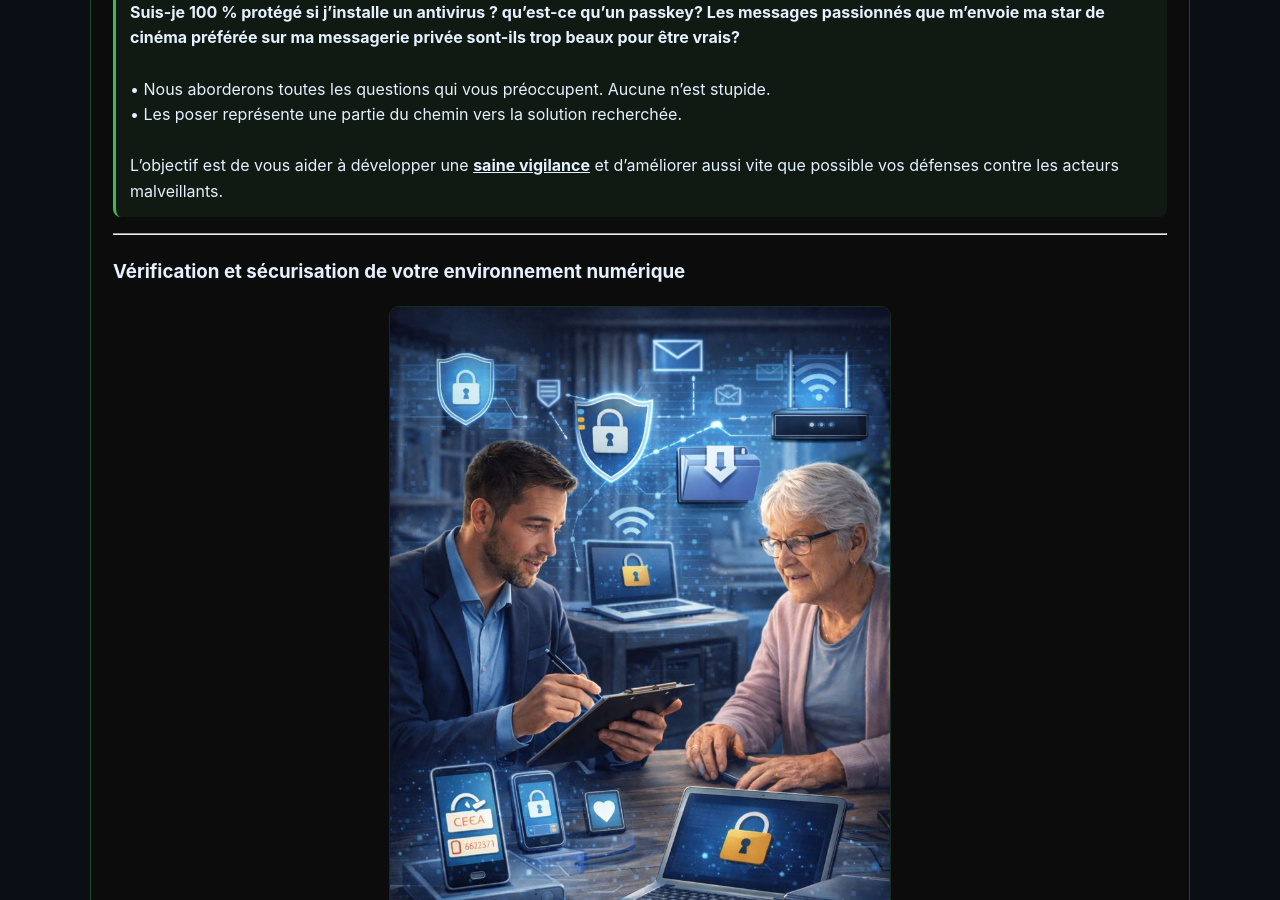
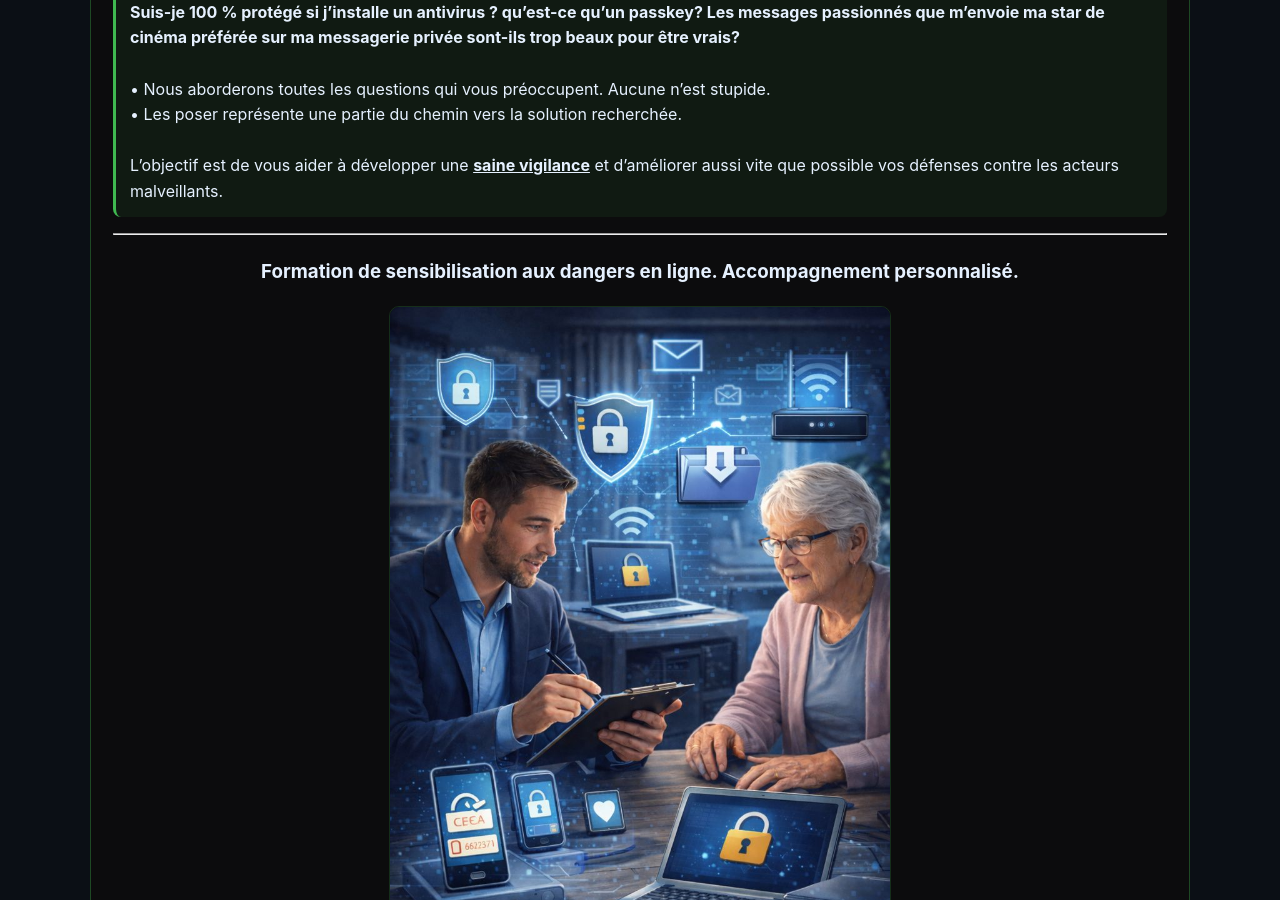
Before and after one commit to sqltemp/portfolio, a Jekyll site: the page projects/phares/citoyens.html, which Jekyll copies as it is, in a window 1280 px wide and 900 px high, scrolled down 7162 px. Built offline with Jekyll 4.4.1, drawn with Linux system fonts in a browser that asks for light colours.

Commit message:
Update citoyens.html

```diff
--- a/projects/phares/citoyens.html
+++ b/projects/phares/citoyens.html
@@ -201,10 +201,10 @@
 
 <section class="terminal-section article-section" id="mes-services">
   <h2>Mes services pour les citoyens</h2>
+
+  <h3 class="titre-centre">Formation de sensibilisation aux dangers en ligne. Accompagnement personnalisé </h3><br><br>
   <p>
-  <h3>Formation de sensibilisation aux dangers en ligne. Accompagnement personnalisé </h3><br><br>
-
-    <figure class="article-image" id="formation-citoyens"
+      <figure class="article-image" id="formation-citoyens"
             style="text-align:center; margin:20px 0;">
       <img src="img/formation-citoyens.png"
            class="img-reduite"
@@ -228,7 +228,10 @@
 
   <hr class="section-divider">
 
-<h3>Vérification et sécurisation de votre environnement numérique</h3>
+  <h3 class="titre-centre">
+    Formation de sensibilisation aux dangers en ligne. Accompagnement personnalisé.
+  </h3>
+
   <p>
 
 <figure class="article-image" id="securisation"
@@ -247,11 +250,11 @@
   </p>
 
   <hr class="section-divider">
-  <p style="text-align:center;">
-  <h3>Soutien pendant ou après une fraude ou une tentative de fraude</h3>
-  </p>
+  <h3 class="titre-centre">
+   Soutien pendant ou après une fraude ou une tentative de fraude</h3>
+
   <p>
-<figure class="article-image" id="alerte"
+    <figure class="article-image" id="alerte"
             style="text-align:center; margin:20px 0;">
       <img src="img/alerte-scam.png"
            class="img-reduite"
```
